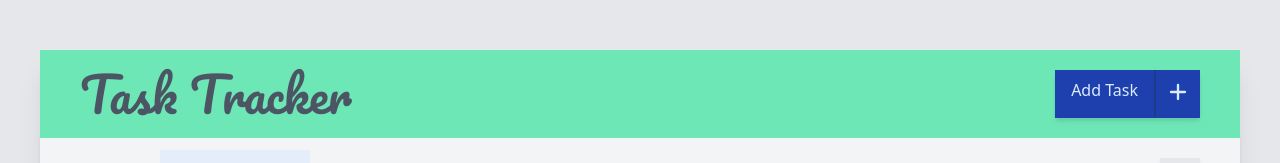
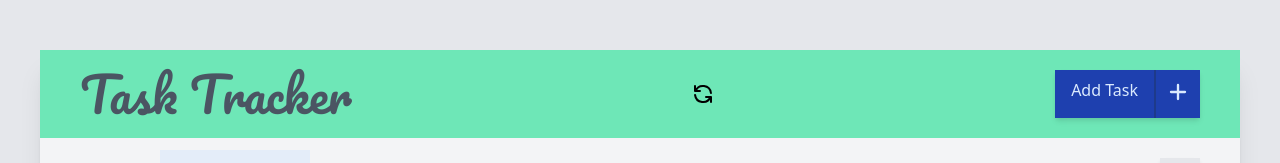
Before and after one commit to phillipkregg/Vue_With_TypeScript_TailwindCSS, a Vue app: page / in a window 1280 px wide. Shown: the part 3020-3183 px from the top of the page. Built offline with nearby package versions, Linux system fonts and the light colour scheme; what @tailwindcss/typography would draw is missing.

Commit message:
Added a re-render functionality to TaskTracker to prevent full reload of app in order to reset it

```diff
--- a/src/App.vue
+++ b/src/App.vue
@@ -1,6 +1,6 @@
 <template>
   <div id="app" class="max-w-full">
-    <div class="grid grid-cols-1 md:grid-cols-2 xl:grid-cols-1 gap-20 p-10">
+    <div class="grid grid-cols-1 gap-20 p-10 md:grid-cols-2 xl:grid-cols-1">
       <div class="mt-20 md:col-span-2">
         <HelloWorld />
       </div>
@@ -14,7 +14,10 @@
         <GridSystem />
       </div>
       <div class="md:col-span-2">
-        <TaskTracker />
+        <TaskTracker
+          @reload-task-tracker="reRenderTaskTracker"
+          :key="taskTrackerKey"
+        />
       </div>
     </div>
   </div>
@@ -37,5 +40,15 @@ export default Vue.extend({
     GridSystem,
     TaskTracker,
   },
+  data() {
+    return {
+      taskTrackerKey: 0,
+    };
+  },
+  methods: {
+    reRenderTaskTracker() {
+      this.taskTrackerKey += 1;
+    },
+  },
 });
 </script>
--- a/src/components/TaskTracker/Header.vue
+++ b/src/components/TaskTracker/Header.vue
@@ -2,6 +2,22 @@
   <header class="">
     <div class="flex justify-between px-10 py-5 bg-green-300">
       <div class="text-5xl text-gray-600 font-pacifico">{{ title }}</div>
+      <button @click="reload">
+        <svg
+          xmlns="http://www.w3.org/2000/svg"
+          class="w-6 h-6"
+          fill="none"
+          viewBox="0 0 24 24"
+          stroke="currentColor"
+        >
+          <path
+            stroke-linecap="round"
+            stroke-linejoin="round"
+            stroke-width="2"
+            d="M4 4v5h.582m15.356 2A8.001 8.001 0 004.582 9m0 0H9m11 11v-5h-.581m0 0a8.003 8.003 0 01-15.357-2m15.357 2H15"
+          />
+        </svg>
+      </button>
       <Button />
     </div>
   </header>
@@ -16,5 +32,10 @@ export default {
     Button,
   },
   props: ["title"],
+  methods: {
+    reload() {
+      this.$emit("reload");
+    },
+  },
 };
 </script>
--- a/src/components/TaskTracker/TaskTracker.vue
+++ b/src/components/TaskTracker/TaskTracker.vue
@@ -1,6 +1,6 @@
 <template>
   <div class="max-w-full prose shadow-xl">
-    <Header title="Task Tracker" />
+    <Header @reload="reRenderTaskTracker" title="Task Tracker" />
     <Tasks
       @delete-task="deleteTask"
       @toggle-reminder="toggleReminder"
@@ -57,6 +57,9 @@ export default Vue.extend({
     toggleReminder(task: TaskType) {
       task.reminder = !task.reminder;
     },
+    reRenderTaskTracker() {
+      this.$emit("reload-task-tracker");
+    },
   },
 });
 </script>
```
